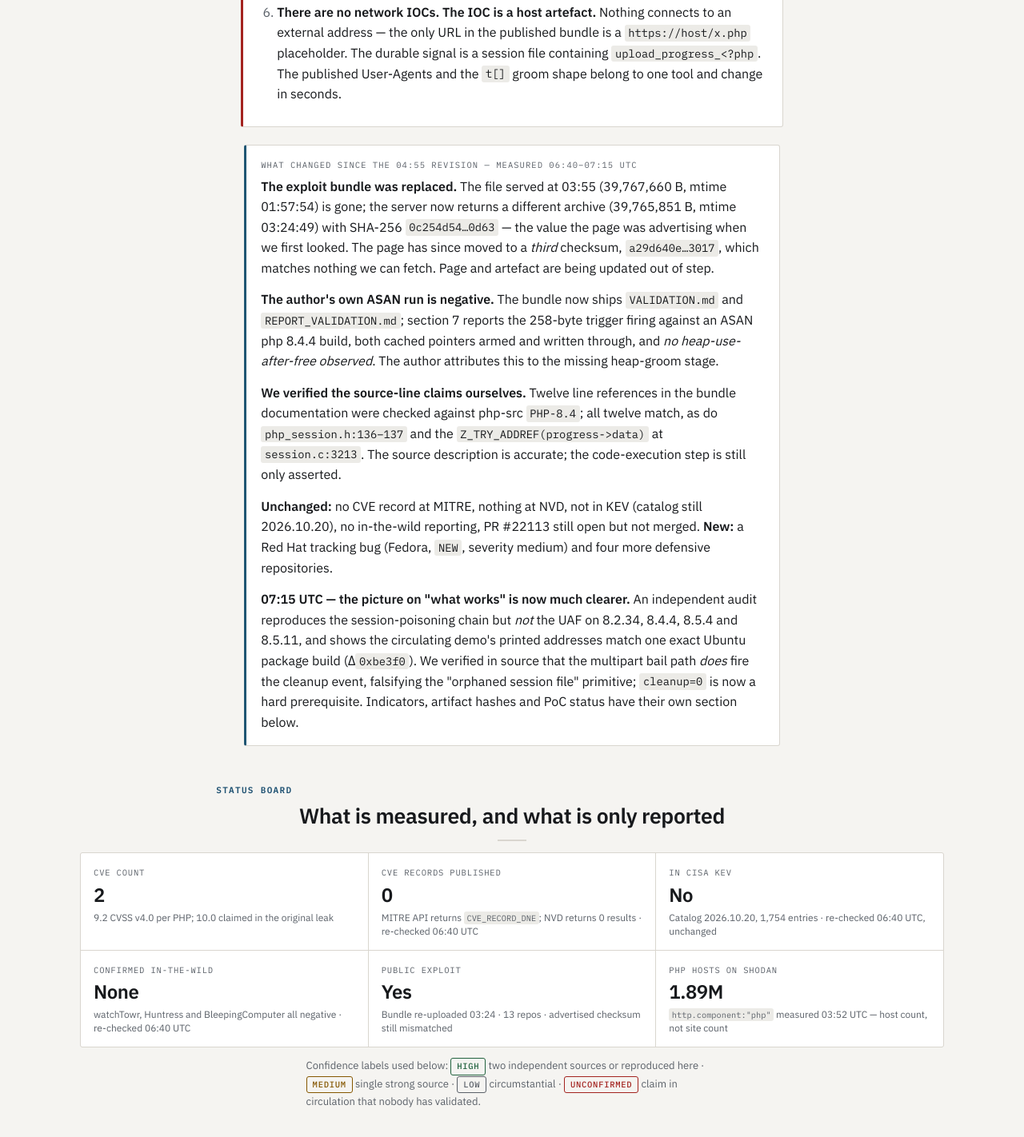
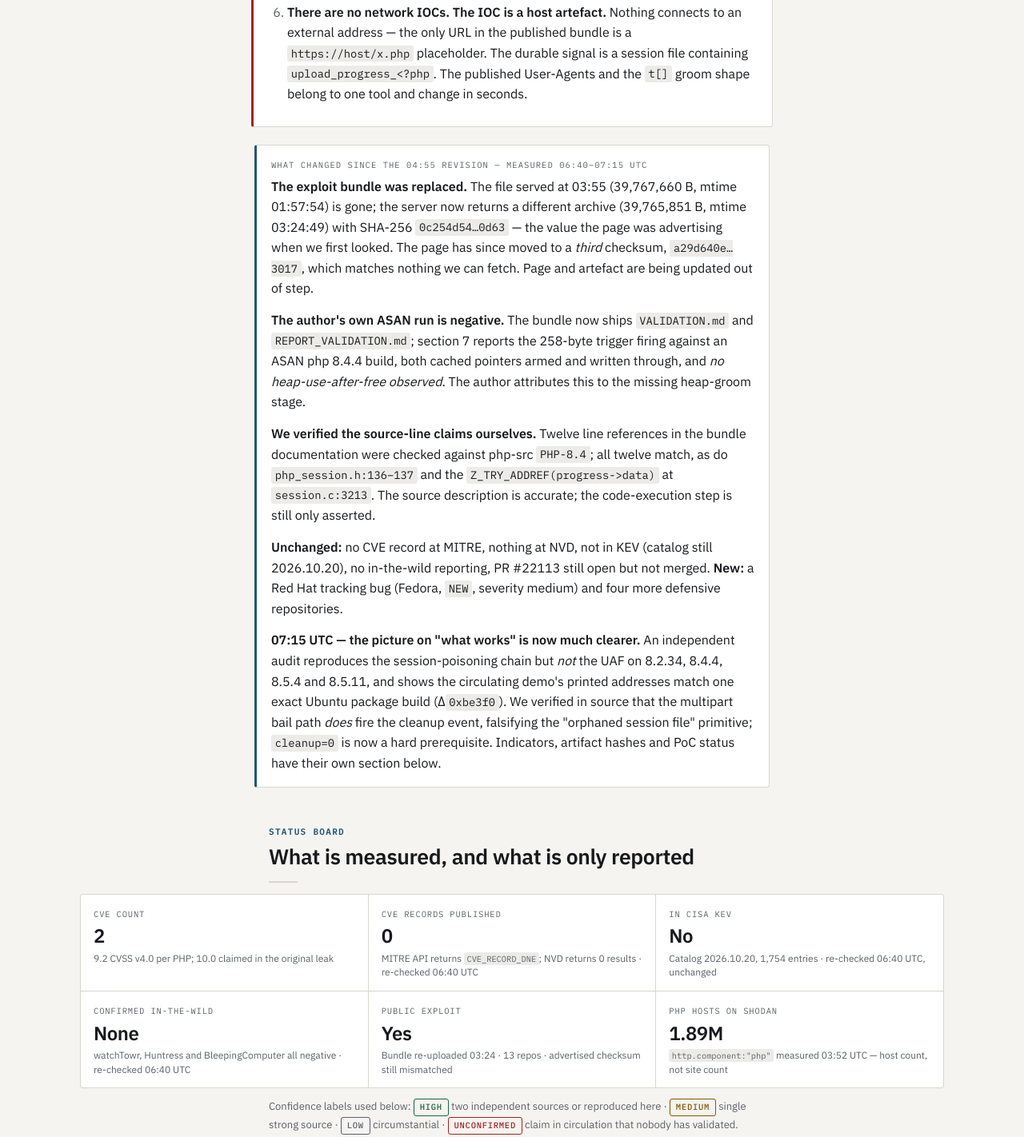
Before and after one commit to intelguys/Daily-Intel-brief, a plain HTML site: page php2shell.html in a window 1280 px wide. Shown: the part 870-2292 px from the top of the page at 80% size. Drawn offline with Linux system fonts and the light colour scheme.

Commit message:
Refactor CSS for layout and text alignment
Updated CSS styles to use a CSS variable for maximum width and adjusted text alignment in various sections.

```diff
--- a/php2shell.html
+++ b/php2shell.html
@@ -272,6 +272,8 @@
      surfaces or component shapes.
      ============================================================ */
 
+  :root { --col: 38rem; }
+
   /* ---- masthead ---- */
   .masthead { text-align: center; }
   .meta-row { justify-content: center; }
@@ -279,12 +281,17 @@
   .subtitle { margin-inline: auto; text-align: center; }
 
   /* ---- section headings ---- */
+  /* eyebrow, section heading and body text share one left edge */
   section > .eyebrow,
   section > h2,
-  section > h3 { text-align: center; }
+  section > h3 {
+    text-align: left;
+    max-width: var(--col);
+    margin-inline: auto;
+  }
   section > h2::after {
     content: ""; display: block; width: 36px; height: 2px;
-    margin: 14px auto 0; background: var(--rule);
+    margin: 14px 0 0; background: var(--rule);
   }
 
   /* ---- prose: centered column ---- */
@@ -292,19 +299,19 @@
     text-align: left;
     text-align-last: auto;
     hyphens: manual;
-    max-width: 66ch;
+    max-width: var(--col);
     margin-inline: auto;
     line-height: 1.75;
   }
   section > ul,
-  section > ol { max-width: 68ch; margin-inline: auto; }
+  section > ol { max-width: var(--col); margin-inline: auto; }
   section > ul:not(.timeline):not(.sources) > li,
   section > ol > li { text-align: left; hyphens: manual; list-style-position: outside; }
 
   /* ---- bottom line ---- */
   .bluf {
     text-align: left;
-    max-width: calc(66ch + 44px);
+    max-width: calc(var(--col) + 44px);
     margin-inline: auto;
   }
   .bluf h2 { text-align: left; }
@@ -324,7 +331,7 @@
   /* ---- callouts ---- */
   .callout {
     margin-inline: auto;
-    max-width: calc(66ch + 36px);
+    max-width: calc(var(--col) + 36px);
   }
   .callout .label { text-align: left; }
   .callout p { text-align: left; text-align-last: auto; hyphens: manual; max-width: none; margin-inline: 0; }
```
